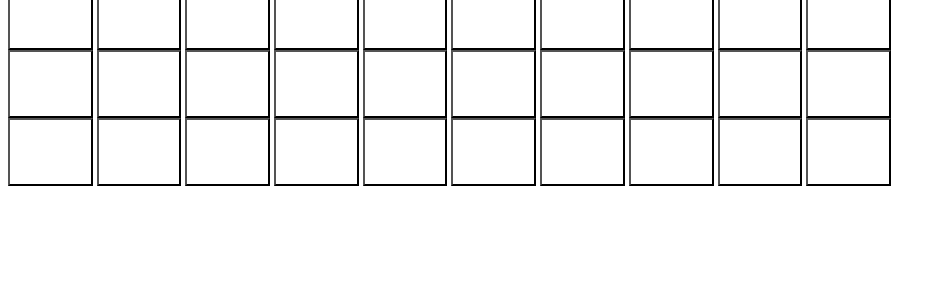
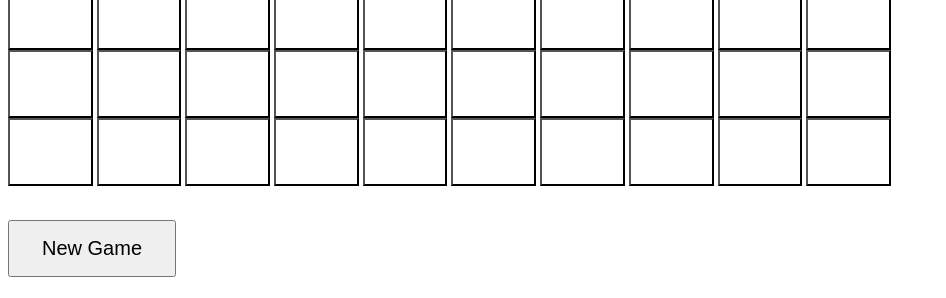
Before and after one commit to sorooshm78/sea, a Django app: page / in a window 1280 px wide. Shown: the part 502-800 px from the top of the page, without its empty margins (0-946 px from the left). Run offline with Django 3.2, Linux system fonts and the light colour scheme; the visitor is signed in with stand-in values (Sample User, id 1); some libraries are stand-ins or nearby versions.

Commit message:
add new game button

```diff
--- a/sea/static/game.css
+++ b/sea/static/game.css
@@ -18,6 +18,11 @@
     padding: 15px 32px;
 }
 
+.new-game {
+    font-size: 20px;
+    padding: 15px 32px;
+}
+
 .end-game {
     background-color: #ff1800;
     padding: 30px;
--- a/sea/templates/sea/single_player.html
+++ b/sea/templates/sea/single_player.html
@@ -27,4 +27,8 @@
 
     <p id='msg'></p>
 
+    <br>
+
+    <a href='{% url 'new_game' %}'><button class='new-game'>New Game</button></a>
+
 {% endblock content %}
```
